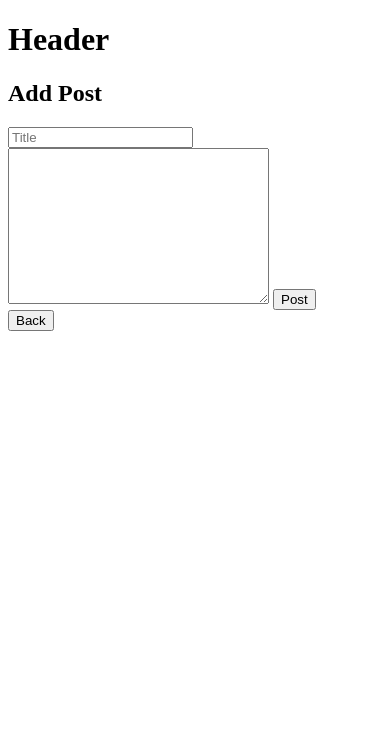
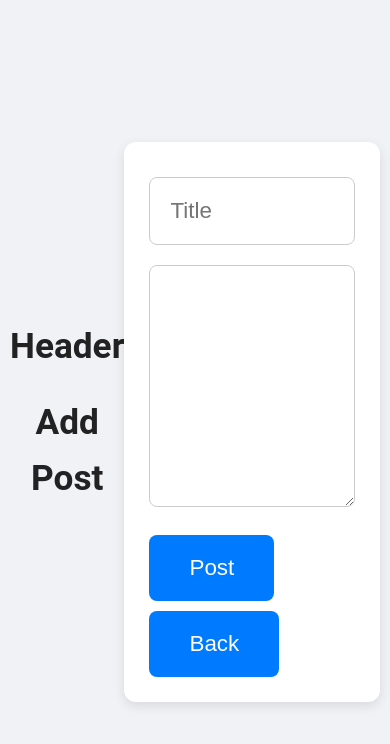
Before and after one commit to razmazlih/blog_user_management_2, a plain HTML site: page add_post.html in a window 390 px wide. Drawn offline with Linux system fonts and the light colour scheme.

Commit message:
add CSS file

```diff
--- a/add_post.html
+++ b/add_post.html
@@ -4,7 +4,7 @@
 <head>
     <meta charset="UTF-8">
     <link rel="stylesheet" href="./style.css">
-    <title>Document</title>
+    <title>Add Post</title>
 </head>
 
 <body>
@@ -13,8 +13,8 @@
         <h2>Add Post</h2>
     </header>
     <main>
-        <input id="postTitleInput" type="text" placeholder="Title">
-        <textarea id="postContentInput" cols="30" rows="10"></textarea>
+        <input id="postTitleInput" type="text" placeholder="Title" class="input-field">
+        <textarea id="postContentInput" cols="30" rows="10" class="textarea-field"></textarea>
         <button onclick="addPost()">Post</button>
         <div>
             <a href="./blog.html"><button>Back</button></a>
--- a/script.js
+++ b/script.js
@@ -287,10 +287,6 @@ async function displayPosts() {
                 <h2 class="post-header">${post["title"]}</h2>
                 <p class="post-content">${post["content"]}</p>
             </div>
-            <div class="post-add-comment">
-                <input id="post-input-${post["id"]}">
-                <button class="add-post-button" onclick="addComment('${post["id"]}')">Add Comment</button>
-            </div>
             `;
         let endPost = "";
         if (selfId == post["user_id"]) {
@@ -327,6 +323,12 @@ async function displayPosts() {
                 }
             }
         }
+        commentsStr += `
+        <div class="post-add-comment">
+        <input id="post-input-${post["id"]}">
+        <button class="add-post-button" onclick="addComment('${post["id"]}')">Add Comment</button>
+    </div>
+        `
         finalStr += `
             <div class="post-conteiner">${startPost + endPost}</div>
             <div class="comments-conteiner">${commentsStr}</div>
--- a/style.css
+++ b/style.css
@@ -0,0 +1,150 @@
+/* Resetting some default browser styles */
+* {
+    margin: 0;
+    padding: 0;
+    box-sizing: border-box;
+}
+
+/* Setting body styles */
+body {
+    font-family: 'Roboto', sans-serif;
+    line-height: 1.6;
+    background-color: #f0f2f5;
+    color: #333;
+    padding: 20px;
+    display: flex;
+    justify-content: center;
+    align-items: center;
+    min-height: 100vh;
+}
+
+main {
+    background: white;
+    padding: 20px;
+    border-radius: 12px;
+    box-shadow: 0 4px 12px rgba(0, 0, 0, 0.1);
+    max-width: 700px;
+    width: 100%;
+    transition: all 0.3s ease;
+}
+
+h1, h2 {
+    text-align: center;
+    margin-bottom: 20px;
+    color: #222;
+}
+
+button {
+    display: inline-block;
+    background: #007BFF;
+    color: #fff;
+    border: none;
+    padding: 15px 30px;
+    border-radius: 8px;
+    cursor: pointer;
+    font-size: 1.2em;
+    margin-top: 10px;
+    transition: background 0.3s ease;
+}
+
+button:hover {
+    background: #0056b3;
+}
+
+input, textarea {
+    width: 100%;
+    padding: 15px;
+    margin: 10px 0;
+    border: 1px solid #ccc;
+    border-radius: 8px;
+    font-size: 1.2em;
+}
+
+.post-content {
+    background: #f9f9f9;
+    padding: 20px;
+    margin-bottom: 15px;
+    border-radius: 8px;
+    box-shadow: 0 1px 3px rgba(0, 0, 0, 0.1);
+}
+
+.post-header, .comment-header {
+    font-size: 1.4em;
+    margin-bottom: 10px;
+    color: #333;
+}
+
+.post-date, .comment-date {
+    font-size: 1em;
+    color: #666;
+    margin-top: 5px;
+}
+
+.post-buttons, .comment-buttons {
+    display: flex;
+    justify-content: flex-end;
+}
+
+.post-buttons button, .comment-buttons button {
+    margin-left: 10px;
+    font-size: 1em;
+}
+
+/* Responsive design */
+@media (max-width: 1024px) {
+    body {
+        padding: 10px;
+    }
+
+    main {
+        padding: 25px;
+        max-width: 100%;
+    }
+
+    button {
+        font-size: 1.3em;
+        padding: 15px 35px;
+    }
+
+    input, textarea {
+        font-size: 1.3em;
+        padding: 15px;
+    }
+
+    h1, h2 {
+        font-size: 2em;
+    }
+
+    .post-header, .comment-header {
+        font-size: 1.5em;
+    }
+
+    .post-date, .comment-date {
+        font-size: 1.1em;
+    }
+}
+
+/* Larger fonts for very small screens */
+@media (max-width: 480px) {
+    button {
+        font-size: 1.4em;
+        padding: 20px 40px;
+    }
+
+    input, textarea {
+        font-size: 1.4em;
+        padding: 20px;
+    }
+
+    h1, h2 {
+        font-size: 2.2em;
+    }
+
+    .post-header, .comment-header {
+        font-size: 1.7em;
+    }
+
+    .post-date, .comment-date {
+        font-size: 1.2em;
+    }
+}
```
Also changed, not shown: blog.html (+0 -1 lines), db.json (+4 -4 lines), index.html (+2 -2 lines), sign_up.html (+7 -5 lines).
